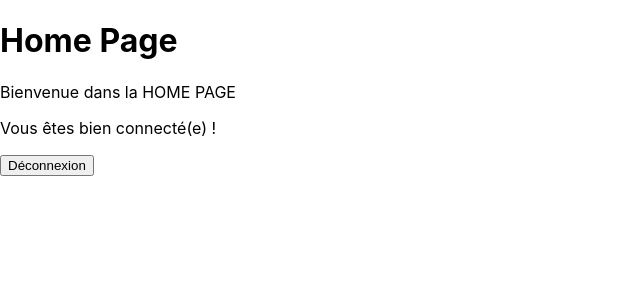
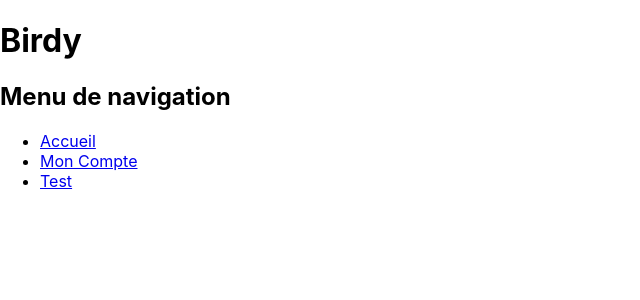
Before and after one commit to MaideAkdede/birdy-dwm, a React (Create React App) app: page / in a window 1280 px wide. Shown: the top 300 px of the page, without its empty margins (0-640 px from the left). Built offline with nearby package versions, Linux system fonts and the light colour scheme; no server answers; sample sign-in values are in the browser's storage.

Commit message:
:construction: Updates functions

```diff
--- a/public/index.html
+++ b/public/index.html
@@ -2,19 +2,17 @@
 <html lang="en">
   <head>
     <meta charset="utf-8" />
-    <link rel="icon" href="%PUBLIC_URL%/favicon.ico" />
     <meta name="viewport" content="width=device-width, initial-scale=1" />
     <meta name="theme-color" content="#000000" />
     <meta
       name="description"
       content="Web site created using create-react-app"
     />
-    <link rel="apple-touch-icon" href="%PUBLIC_URL%/logo192.png" />
     <!--
       manifest.json provides metadata used when your web app is installed on a
       user's mobile device or desktop. See https://developers.google.com/web/fundamentals/web-app-manifest/
     -->
-    <link rel="manifest" href="%PUBLIC_URL%/manifest.json" />
+    <!--<link rel="manifest" href="%PUBLIC_URL%/manifest.json" />-->
     <!--
       Notice the use of %PUBLIC_URL% in the tags above.
       It will be replaced with the URL of the `public` folder during the build.
@@ -24,7 +22,7 @@
       work correctly both with client-side routing and a non-root public URL.
       Learn how to configure a non-root public URL by running `npm run build`.
     -->
-    <title>React App</title>
+    <title>Birdy</title>
   </head>
   <body>
     <noscript>You need to enable JavaScript to run this app.</noscript>
--- a/src/App.js
+++ b/src/App.js
@@ -1,8 +1,7 @@
-// LIBRARY AND DEPENDENCIES
 import React, { useContext } from 'react';
 import { AuthContext } from "./contexts/AuthContext";
 import { BrowserRouter, Switch, Route, Redirect} from 'react-router-dom';
-// COMPONENTS
+
 import Home from "./components/Home";
 import LoginForm from "./components/LoginForm";
 import RegisterForm from "./components/RegisterForm";
@@ -18,17 +17,10 @@ export default function App() {
                 :
                 <Redirect to={{ pathname: "/login" }} />
             }
-
             <Switch>
-                <Route exact path="/" >
-                    <Home />
-                </Route>
-                <Route path="/login" >
-                    <LoginForm />
-                </Route>
-                <Route path="/register" >
-                    <RegisterForm />
-                </Route>
+                <Route path="/" component={Home} exact/>
+                <Route path="/login" component={LoginForm} exact/>
+                <Route path="/register" component={RegisterForm} exact/>
             </Switch>
         </BrowserRouter>
     )
--- a/src/components/Home.jsx
+++ b/src/components/Home.jsx
@@ -1,13 +1,12 @@
 import React, {Fragment} from 'react';
-import firebase from "firebase";
+import Nav from "./Nav";
+import firebase from "../utils/firebaseConfig";
 
 export default function Home() {
     return (
         <Fragment>
-            <h1>Home Page</h1>
-            <p>Bienvenue dans la HOME PAGE</p>
-            <p>Vous êtes bien connecté(e) ! </p>
-            <button onClick={ () => firebase.auth().signOut()}>Déconnexion</button>
+            <h1>Birdy</h1>
+            <Nav />
         </Fragment>
     )
 }
--- a/src/components/LoginForm.jsx
+++ b/src/components/LoginForm.jsx
@@ -28,6 +28,7 @@ export default function LoginForm() {
     //A F F I C H A G E
     return(
     <Fragment>
+        <h1>Se connecter</h1>
         <form onSubmit={handleSubmit} >
             <label htmlFor="email">Email</label>
             <input type="email"
--- /dev/null
+++ b/src/components/MyAccount.jsx
@@ -0,0 +1,12 @@
+import React, { Fragment } from 'react';
+import firebase from "../utils/firebaseConfig";
+
+export default function MyAccount() {
+    return(
+        <Fragment>
+            <h1>Mon compte</h1>
+            <p>Bonjour</p>
+            <button onClick={ () => firebase.auth().signOut()}>Déconnexion</button>
+        </Fragment>
+    )
+}
--- /dev/null
+++ b/src/components/Nav.jsx
@@ -0,0 +1,40 @@
+import React from 'react'
+import {BrowserRouter, Switch, Route, Link} from "react-router-dom";
+import MyAccount from "./MyAccount";
+
+export default function Nav () {
+    return (
+        <React.Fragment>
+            <BrowserRouter>
+                <h2>Menu de navigation</h2>
+                <ul>
+                    <li>
+                        <Link to="/">
+                            Accueil
+                        </Link>
+                    </li>
+                    <li>
+                        <Link to="/account">
+                            Mon Compte
+                        </Link>
+                    </li>
+                    <li>
+                        <Link to="/test">
+                            Test
+                        </Link>
+                    </li>
+                </ul>
+
+                <Switch>
+                    <Route path="/account">
+                       <MyAccount />
+                    </Route>
+                    <Route path="/test">
+                        <p>Ceci est une page test</p>
+                    </Route>
+                </Switch>
+            </BrowserRouter>
+        </React.Fragment>
+
+    )
+}
--- a/src/components/RegisterForm.jsx
+++ b/src/components/RegisterForm.jsx
@@ -1,8 +1,12 @@
-import React from 'react';
+import React, { Fragment } from 'react';
+import { Link } from "react-router-dom";
 
 export default function RegisterForm() {
-    //A F F I C H A G E
     return(
-        <p>REGISTER</p>
+        <Fragment>
+            <h1>S'enregistrer</h1>
+
+            <p>Vous avez déjà un compte ? <Link to='/login'>Se connecter</Link></p>
+        </Fragment>
     )
 }
```
Also changed, not shown: 1 other file (tests, documents, lock files or other folders).
